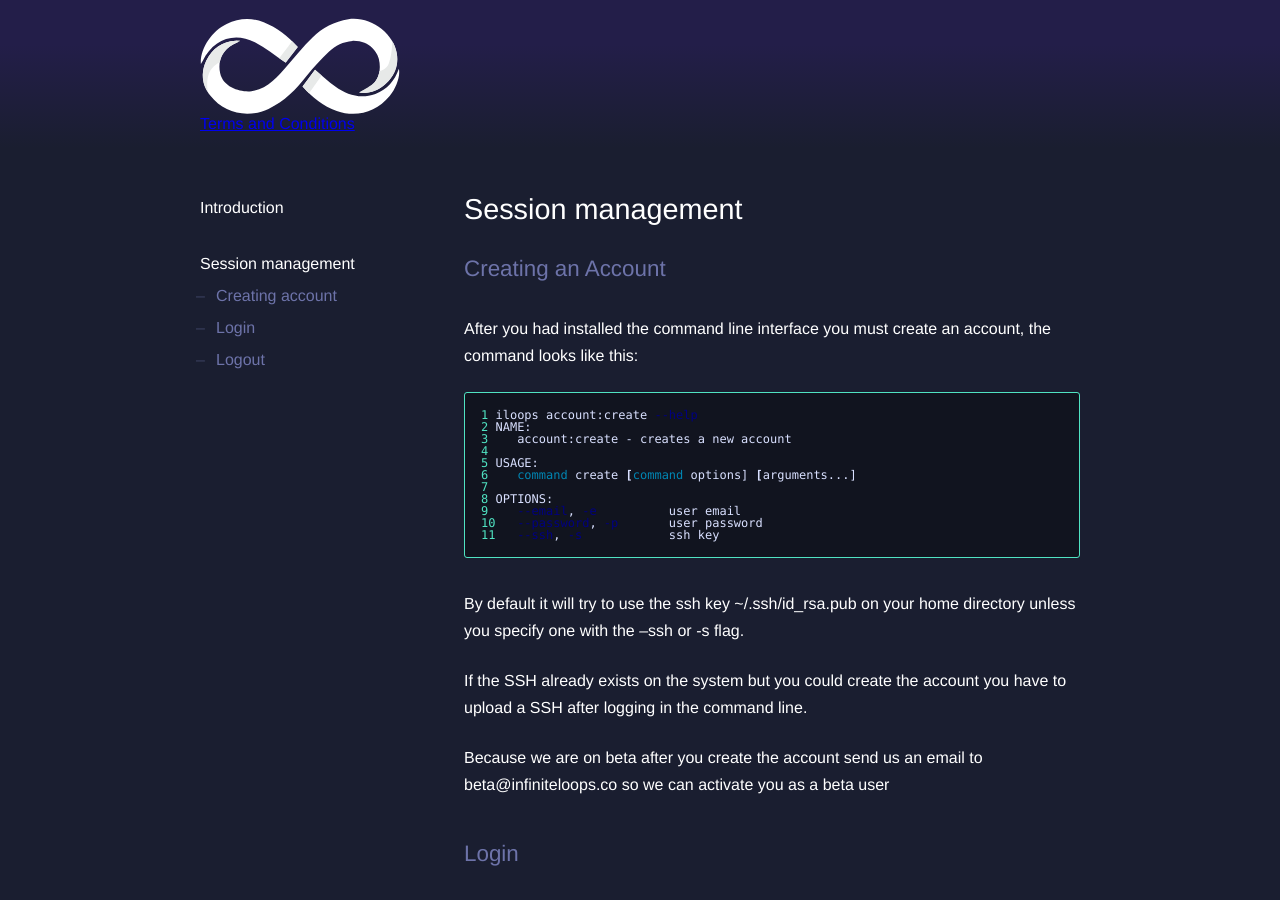
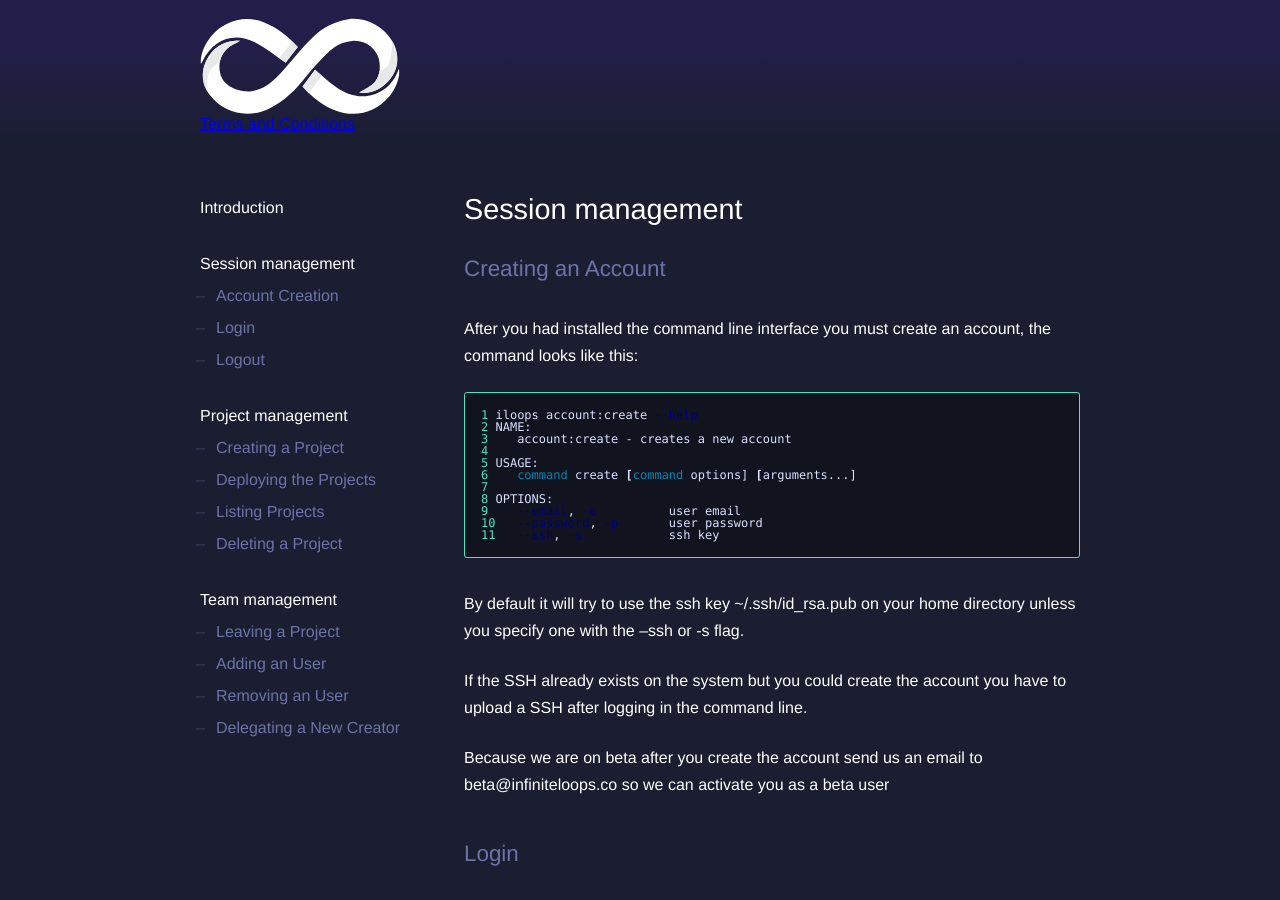
Before and after one commit to PabloVallejo/infiniteloops-website, a Jekyll site: the page built from _docs/v1/sessions.md, in a window 1280 px wide and 900 px high. Built offline with Jekyll 4.4.1, drawn with Linux system fonts in a browser that asks for light colours; some of the changed lines change nothing that is shown.

Commit message:
documentation donde

```diff
--- /dev/null
+++ b/_docs/v1/projects.md
@@ -0,0 +1,169 @@
+---
+layout: doc
+title: Project management
+order: 2
+sections:
+  -
+    name: Creating a Project
+    url: create
+  -
+    name: Deploying the Projects
+    url: deploy
+  -
+    name: Listing Projects
+    url: list
+  -
+    name: Deleting a Project
+    url: delete
+version: v1
+---
+
+# Project Management
+
+###  <a name="create"></a> Creating a project
+
+You can create a project with this command
+
+{% highlight bash linenos %}
+iloops project:create name-of-your-project
+{% endhighlight %}
+
+You just have to replace name-of-your-project, and there should not be an existing folder with that name. This command will create you a new folder under the current directory wih that name and it will have the default project's layout.
+
+I will create a demo called slack-noti:
+
+{% highlight bash linenos %}
+iloops project:create slack-noti
+{% endhighlight %}
+
+This will create the following tree structure
+
+{% highlight bash linenos %}
+slack-noti
+├── LICENSE
+├── README.md
+├── iloops.project
+├── package.json
+└── src
+    └── app.js
+{% endhighlight %}
+
+There are three important files so I will address one by one.
+
+#### package.json
+
+Here will be all the dependencies that our script will use, for this example I will install slack-node package, so I will use this command inside the project folder:
+
+{% highlight bash linenos %}
+npm install slack-node --save
+{% endhighlight %}
+
+#### app.js
+
+This is main script file on our project and it will be executed periodically in the InfiniteLoops cloud, the next example's code will send a message periodically on a slack channel.
+
+{% highlight js %}
+var Slack = require('slack-node');
+
+/*To run this demo replace here your slack webHookUri*/
+webhookUri = 'https://hooks.slack.com/services/????/????/???';
+
+slack = new Slack();
+slack.setWebhook(webhookUri);
+
+slack.webhook({
+  channel: "#general",
+  username: "demoslack",
+  text: "this is a demo"
+}, function(err, response) {
+  console.log(response);
+});
+{% endhighlight %}
+
+#### iloops.project
+
+This file is a json and it has the configuration needed by the InfiniteLoops cloud to run your script, the example's file is:
+
+{% highlight json %}
+{
+  "name": "slack-noti",
+  "app_id": "slack-noti-2",
+  "loops": {
+    "cron_format": "@every 1m"
+  }
+}
+{% endhighlight %}
+
+The **app_id** it is the project's identifier on the system so you should change that.
+
+The **loops -> cron_format** is the most important on this file, here you set how much often you want to run the script. The allowed formats are the following:
+
+**cron expresion**
+
+{% highlight bash %}
+Field name   | Mandatory? | Allowed values  | Allowed special characters
+----------   | ---------- | --------------  | --------------------------
+Seconds      | No         | 0-59            | * / , -
+Minutes      | Yes        | 0-59            | * / , -
+Hours        | Yes        | 0-23            | * / , -
+Day of month | Yes        | 1-31            | * / , - ?
+Month        | Yes        | 1-12 or JAN-DEC | * / , -
+Day of week  | Yes        | 0-6 or SUN-SAT  | * / , - ?
+{% endhighlight %}
+
+**predefined expression**
+
+{% highlight bash %}
+Entry                  | Description                                | Equivalent To
+-----                  | -----------                                | -------------
+@yearly (or @annually) | Run once a year, midnight, Jan. 1st        | 0 0 0 1 1 *
+@monthly               | Run once a month, midnight, first of month | 0 0 0 1 * *
+@weekly                | Run once a week, midnight on Sunday        | 0 0 0 * * 0
+@daily (or @midnight)  | Run once a day, midnight                   | 0 0 0 * * *
+@hourly                | Run once an hour, beginning of hour        | 0 0 * * * *
+{% endhighlight %}
+
+**@every**
+
+{% highlight bash %}
+@every <duration>
+@every  30s         | Run every 30 seconds
+@every  5m          | Run every 5 minutes
+@every  6m          | Run every 6 hours
+@every  2d          | Run every 2 days
+{% endhighlight %}
+
+**stop**
+
+this one is for stopping the execution of the script.
+
+###  <a name="deploy"></a> Deploying to the cloud
+
+When you have the project and be ready to be executed you have to do a git push
+
+{% highlight bash linenos %}
+git add -A
+git commit -m "deploy"
+git push origin master
+{% endhighlight %}
+
+You have to do this to apply the changes on the cloud or if you want to stop/start the script's execution.
+
+###  <a name="list"></a> Listing projects
+
+You can list all the projects that you have access to with this command, ie:
+
+{% highlight bash linenos %}
+iloops project:list
+1. slack-demo => git@git.infiniteloops.co:slack-demo-1.git
+{% endhighlight %}
+
+I gives me the git url for the project to clone it.
+
+###  <a name="delete"></a> Deleting the project
+
+This command will allow me to delete the project in the cloud, **BE CAREFUL THIS CAN NOT BE UNDONE**
+
+{% highlight bash linenos %}
+iloops project:delete slack-demo
+{% endhighlight %}
--- a/_docs/v1/sessions.md
+++ b/_docs/v1/sessions.md
@@ -1,16 +1,23 @@
 ---
 layout: doc
 title: Session management
+order: 1
 sections:
-  - Creating account
-  - Login
-  - Logout
+  -
+    name: Account Creation
+    url: create
+  -
+    name: Login
+    url: login
+  -
+    name: Logout
+    url: logout
 version: v1
 ---
 
 # Session management
 
-### Creating an Account
+###  <a name="create"></a> Creating an Account
 
 After you had installed the command line interface you must create an account, the command looks like this:
 
@@ -34,7 +41,7 @@ If the SSH already exists on the system but you could create the account you hav
 
 **Because we are on beta after you create the account send us an email to beta@infiniteloops.co so we can activate you as a beta user**
 
-### Login
+### <a name="login"></a> Login
 
 {% highlight bash linenos %}
 iloops login --help
@@ -51,7 +58,7 @@ OPTIONS:
 
 You have to use your credentials to authenticate on the system.
 
-### Logout
+### <a name="logout"></a> Logout
 
 The logout command is pretty easy, it closes the session on the computer.
 
--- /dev/null
+++ b/_docs/v1/team.md
@@ -0,0 +1,63 @@
+---
+layout: doc
+title: Team management
+order: 3
+sections:
+  -
+    name: Leaving a Project
+    url: leave
+  -
+    name: Adding an User
+    url: add
+  -
+    name: Removing an User
+    url: remove
+  -
+    name: Delegating a New Creator
+    url: delegate
+version: v1
+---
+
+#Team Management
+
+You can work with other developers in your projects, to do this you can add or remove other users from the team. In the system there are two roles: **Creator** and **Collaborator**.
+
+The creator can add or remove users from the team, it can delete the project and delegate another user as creator.
+
+The collaborator can do push to the project's repository and leave the project's team.
+
+###  <a name="leave"></a> Leaving a Project
+
+If you want to leave a project's teamd you have to use this command:
+
+{% highlight bash linenos %}
+iloops project:leave name-of-your-project
+{% endhighlight %}
+
+**IMPORTANT** if you are the project's creator you could not leave the project, if you want to do it you will have to delegate a new creator first.
+
+###  <a name="add"></a> Adding an User
+
+You can add an existeng user by email with this command:
+
+{% highlight bash linenos %}
+iloops project:user:add name-of-your-project -e useremail@myemail.com
+{% endhighlight %}
+
+###  <a name="remove"></a> Removing an User
+
+You can remove an user from a project's team with this command:
+
+{% highlight bash linenos %}
+iloops project:user:remove name-of-your-project -e useremail@myemail.com
+{% endhighlight %}
+
+###  <a name="delegate"></a> Delegating a Creator
+
+You can delegate and user as Creator with this command
+
+{% highlight bash linenos %}
+iloops project:user:delegate name-of-your-project -e useremail@myemail.com
+{% endhighlight %}
+
+**IMPORTANT** after doing this you will have the role collaborator and this operation can not be undone
--- a/_layouts/doc.html
+++ b/_layouts/doc.html
@@ -6,10 +6,11 @@ layout: default
   <div class="wrapper">
     <aside class="sidebar">
       <nav>
-        {% for doc in site.docs %}
+        {% assign docs = site.docs | sort: 'order' %}
+        {% for doc in docs %}
           <a href="{{ doc.url }}">{{ doc.title }}</a>
           {% for section in doc.sections %}
-            <a href="{{ doc.url }}#{{ section }}" class='sub'>{{ section }}</a>
+            <a href="{{ doc.url }}#{{ section.url }}" class='sub'>{{ section.name }}</a>
           {% endfor %}
         {% endfor %}
       </nav>
```
Also changed, not shown: _docs/v1/introduction.md (+2 -1 lines).
